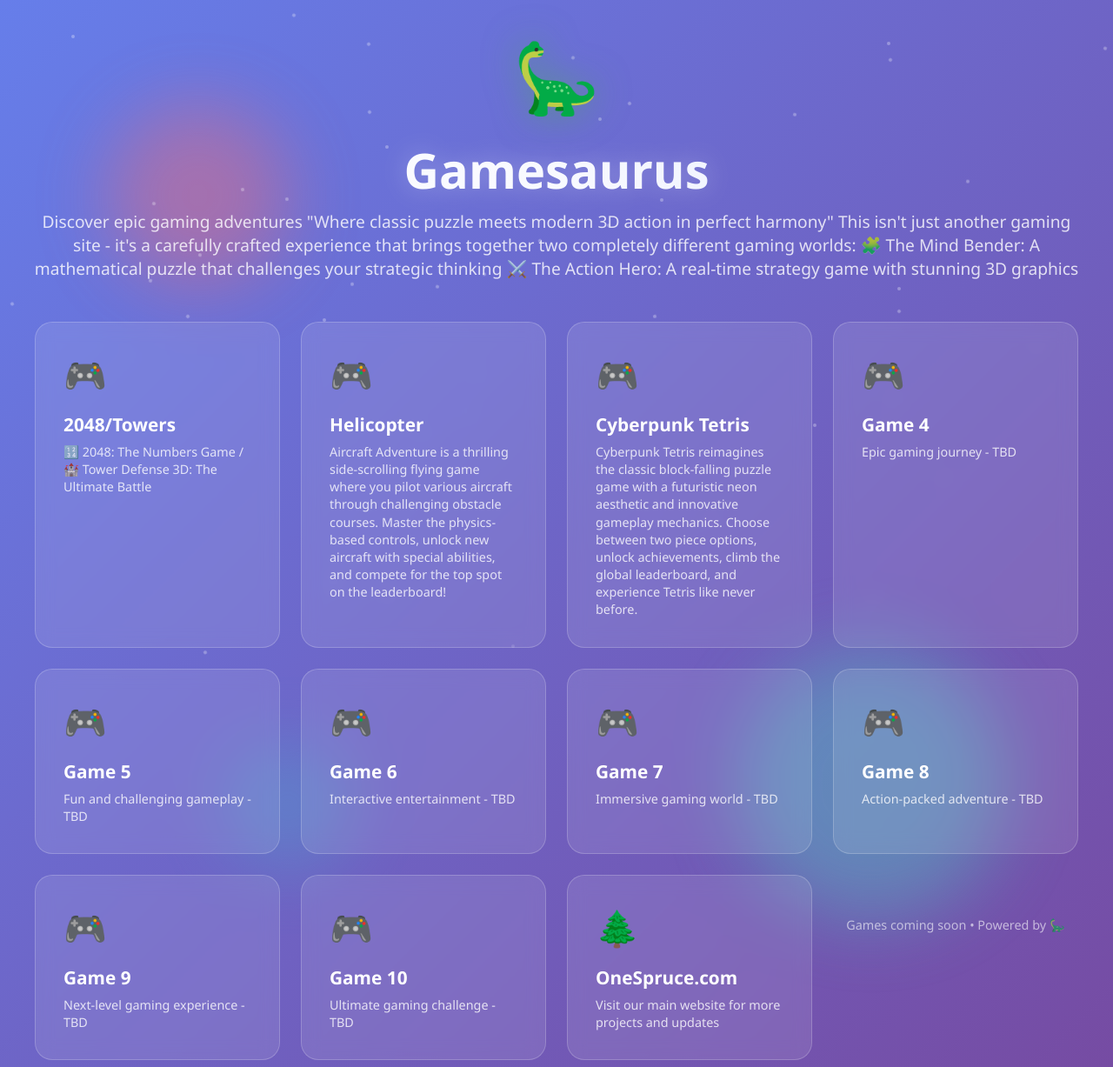
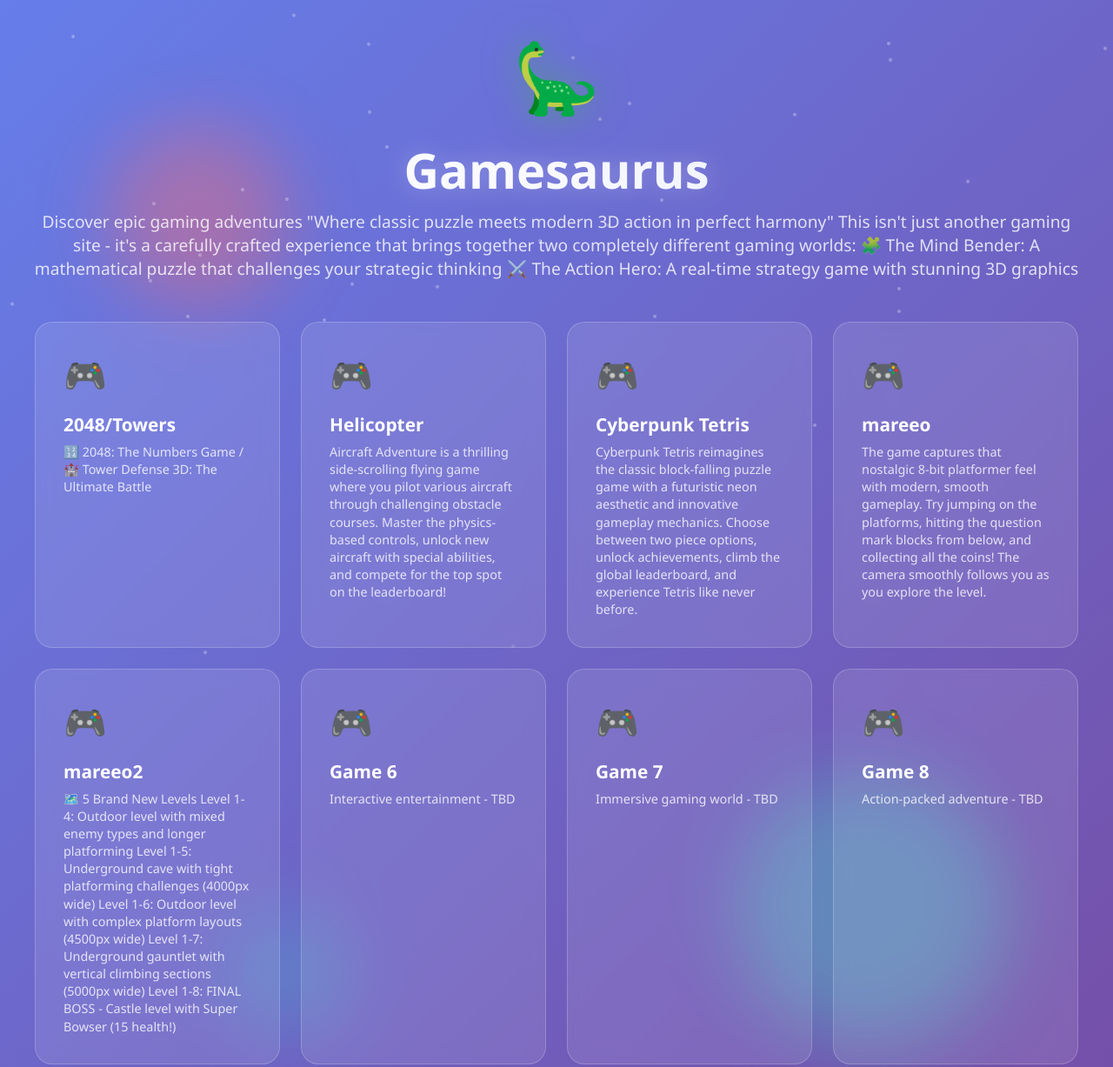
Before and after one commit to ZDawn87/gamesRedirect, a plain HTML site: page index.html in a window 1280 px wide. Shown: the top 1227 px of the page at 87% size. Drawn offline with Linux system fonts and the light colour scheme.

Commit message:
Update index.html
added mareeo and mareeo2

```diff
--- a/index.html
+++ b/index.html
@@ -301,16 +301,21 @@ This isn't just another gaming site - it's a carefully crafted experience that b
                 <p class="link-description">Cyberpunk Tetris reimagines the classic block-falling puzzle game with a futuristic neon aesthetic and innovative gameplay mechanics. Choose between two piece options, unlock achievements, climb the global leaderboard, and experience Tetris like never before.</p>
             </a>
 
-            <a href="#" class="link-card">
+            <a href="https://zdawn87.github.io/mareeo/" class="link-card">
                 <span class="link-icon">🎮</span>
-                <h3 class="link-title">Game 4</h3>
-                <p class="link-description">Epic gaming journey - TBD</p>
+                <h3 class="link-title">mareeo</h3>
+                <p class="link-description">The game captures that nostalgic 8-bit platformer feel with modern, smooth gameplay. Try jumping on the platforms, hitting the question mark blocks from below, and collecting all the coins! The camera smoothly follows you as you explore the level.</p>
             </a>
 
-            <a href="#" class="link-card">
+            <a href="https://zdawn87.github.io/mareeo2/" class="link-card">
                 <span class="link-icon">🎮</span>
-                <h3 class="link-title">Game 5</h3>
-                <p class="link-description">Fun and challenging gameplay - TBD</p>
+                <h3 class="link-title">mareeo2</h3>
+                <p class="link-description">🗺️ 5 Brand New Levels
+Level 1-4: Outdoor level with mixed enemy types and longer platforming
+Level 1-5: Underground cave with tight platforming challenges (4000px wide)
+Level 1-6: Outdoor level with complex platform layouts (4500px wide)
+Level 1-7: Underground gauntlet with vertical climbing sections (5000px wide)
+Level 1-8: FINAL BOSS - Castle level with Super Bowser (15 health!)</p>
             </a>
 
             <a href="#" class="link-card">
```
